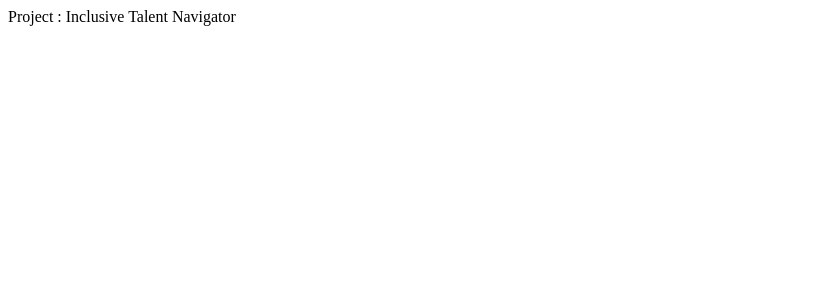
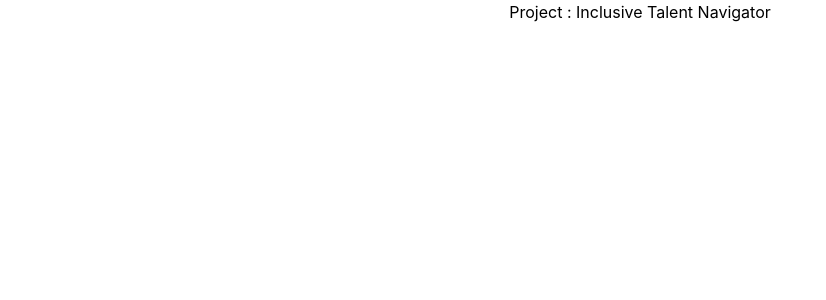
Before and after one commit to abhinandan029/ByteForge-Inclusive-Talent-Navigator, a React app in the folder Frontend/: page / in a window 1280 px wide. Shown: the top 300 px of the page, without its empty margins (0-826 px from the left). Built offline with nearby package versions, Linux system fonts and the light colour scheme; the HTML template or start-up script is replaced by a standard one.

Commit message:
tailwind setup

```diff
--- a/Frontend/package.json
+++ b/Frontend/package.json
@@ -10,8 +10,10 @@
     "preview": "vite preview"
   },
   "dependencies": {
+    "@tailwindcss/vite": "^4.3.3",
     "react": "^19.3.1",
-    "react-dom": "^19.3.1"
+    "react-dom": "^19.3.1",
+    "tailwindcss": "^4.3.3"
   },
   "devDependencies": {
     "@types/react": "^19.3.0",
--- a/Frontend/src/App.jsx
+++ b/Frontend/src/App.jsx
@@ -3,7 +3,7 @@ function App() {
 
   return (
     <>
-      <div>Project : Inclusive Talent Navigator</div>
+      <div className="text-center">Project : Inclusive Talent Navigator</div>
     </>
   )
 }
--- a/Frontend/src/index.css
+++ b/Frontend/src/index.css
@@ -0,0 +1 @@
+@import "tailwindcss";
--- a/Frontend/vite.config.js
+++ b/Frontend/vite.config.js
@@ -1,7 +1,8 @@
 import react from '@vitejs/plugin-react'
 import { defineConfig } from 'vite'
+import tailwindcss from '@tailwindcss/vite'
 
 // https://vite.dev/config/
 export default defineConfig({
-  plugins: [react()],
+  plugins: [react(), tailwindcss()],
 })
```
Also changed, not shown: 1 other file (tests, documents, lock files or other folders).
